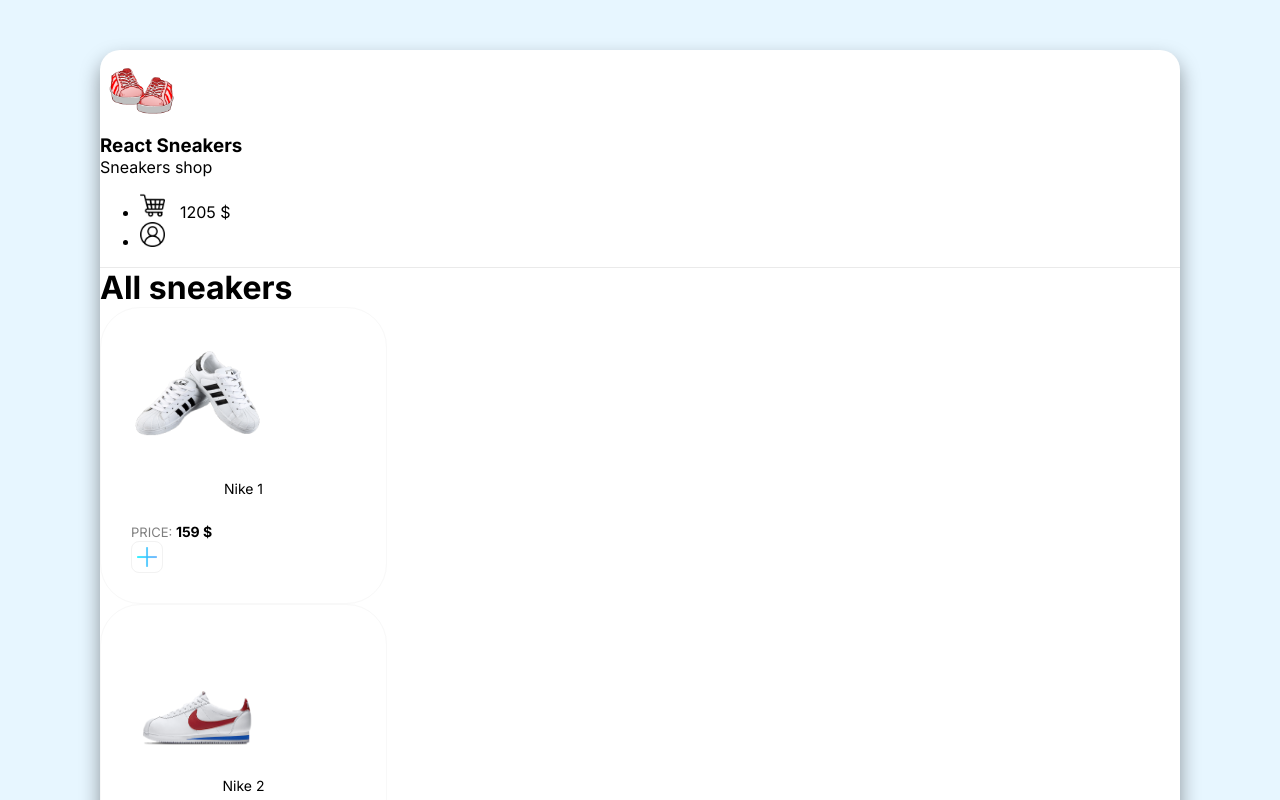
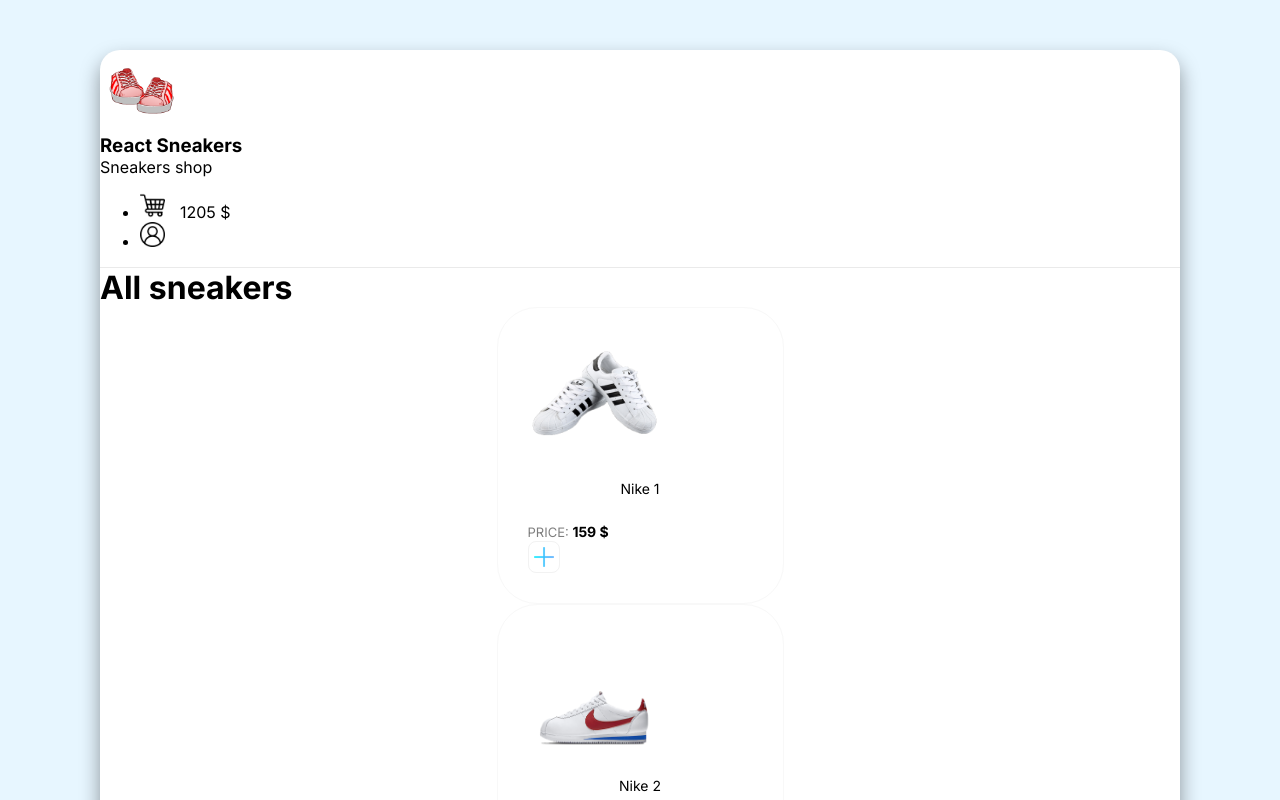
Before and after one commit to BoykoLena/react-sneakers, a React (Create React App) app: page / in a window 1280 px wide. Shown: the top 800 px of the page. Built offline with nearby package versions, Linux system fonts and the light colour scheme.

Commit message:
added card css

```diff
--- a/src/App.js
+++ b/src/App.js
@@ -23,7 +23,7 @@
       <div className="content p-40">
         <h1 className="mb-40">All sneakers</h1>
 
-        <div className="d-flex justify-between">
+        <div className="d-flex flex-wrap">
           <div className="card">
             <img
               width={135}
--- a/src/index.scss
+++ b/src/index.scss
@@ -37,6 +37,7 @@
   padding: 30px;
   width: 225px;
   border-radius: 40px;
+  margin: 0 auto;
 
   span {
     font-size: 13px;
```
